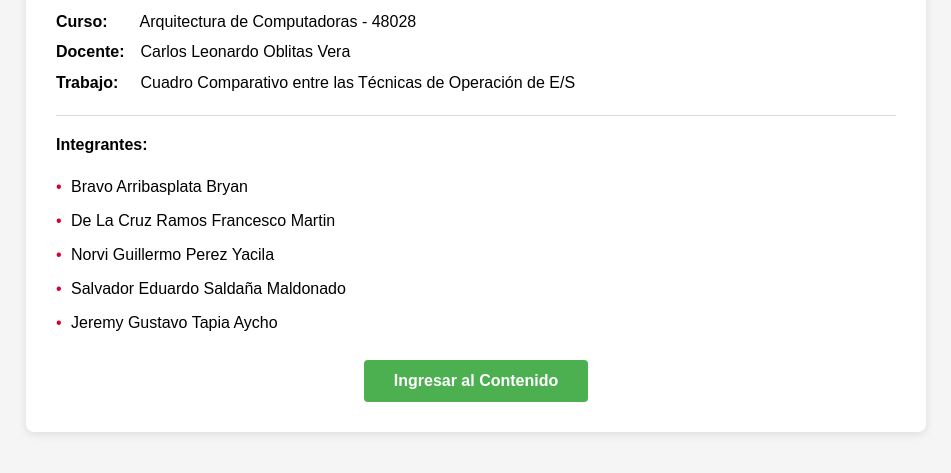
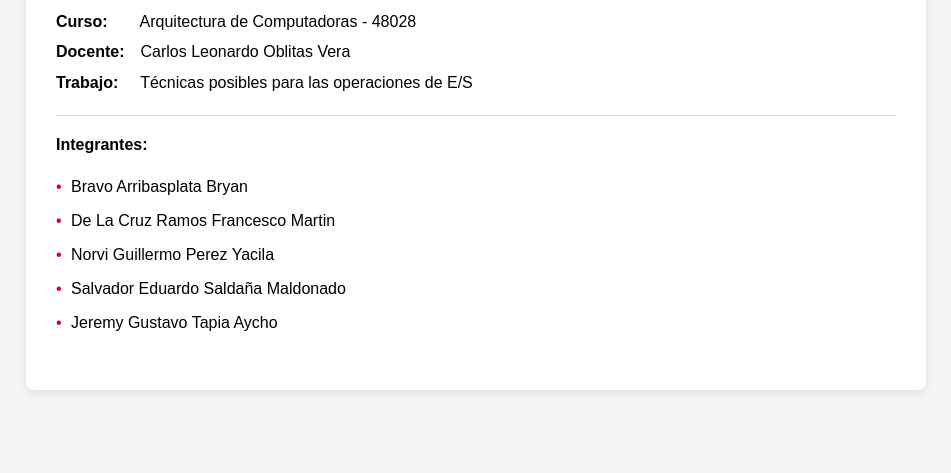
Before and after one commit to univtesthost/webhostest, a plain HTML site: page oper-e-s/index.html in a window 1280 px wide. Shown: the part 327-800 px from the top of the page, without its empty margins (164-1115 px from the left). Drawn offline with Linux system fonts and the light colour scheme.

Commit message:
Update index.html

```diff
--- a/oper-e-s/index.html
+++ b/oper-e-s/index.html
@@ -117,7 +117,7 @@
             <div class="course-info">
                 <p><strong>Curso:</strong> Arquitectura de Computadoras - 48028</p>
                 <p><strong>Docente:</strong> Carlos Leonardo Oblitas Vera</p>
-                <p><strong>Trabajo:</strong> Cuadro Comparativo entre las Técnicas de Operación de E/S</p>
+                <p><strong>Trabajo:</strong> Técnicas posibles para las operaciones de E/S</p>
             </div>
 
             <div class="divider"></div>
@@ -133,7 +133,7 @@
                 </ul>
             </div>
 
-            <a href="contenido.html" class="button">Ingresar al Contenido</a>
+
         </div>
     </div>
 </body>
```
